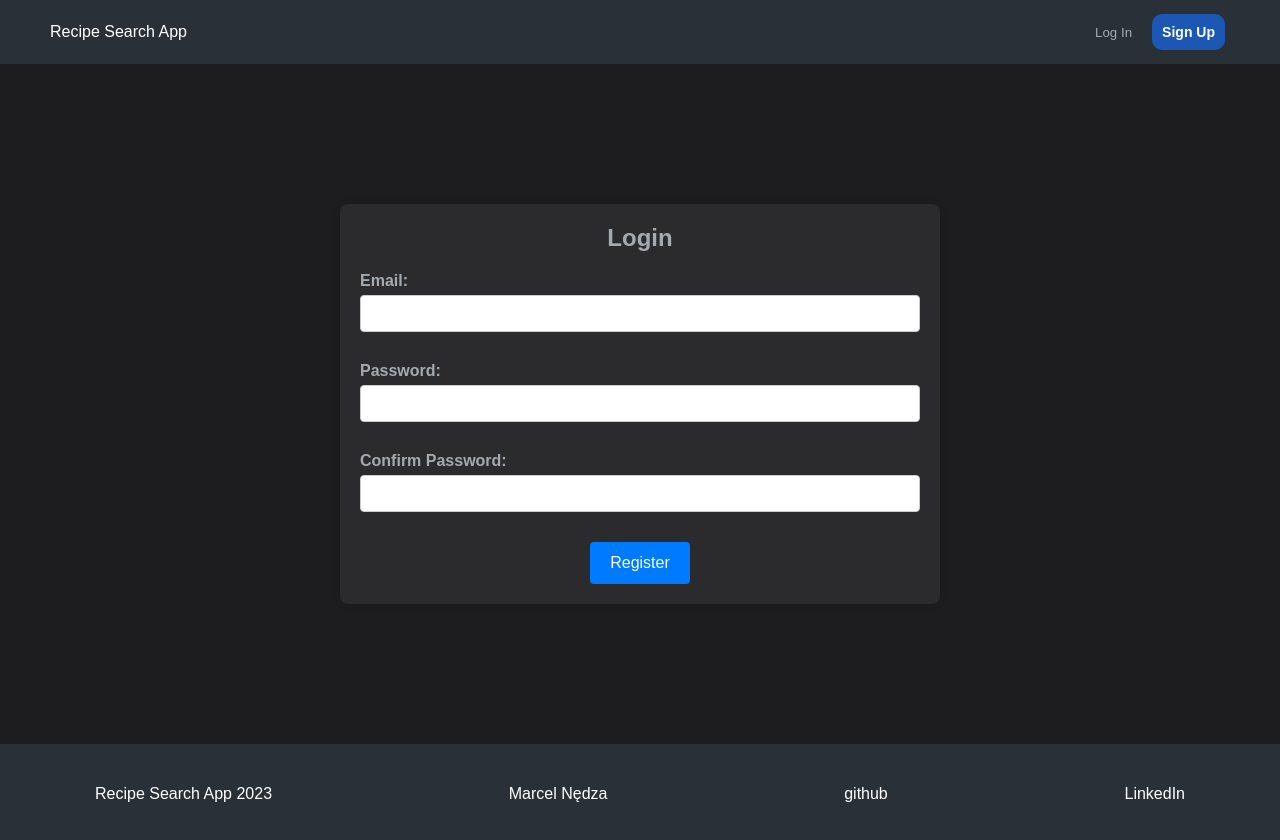
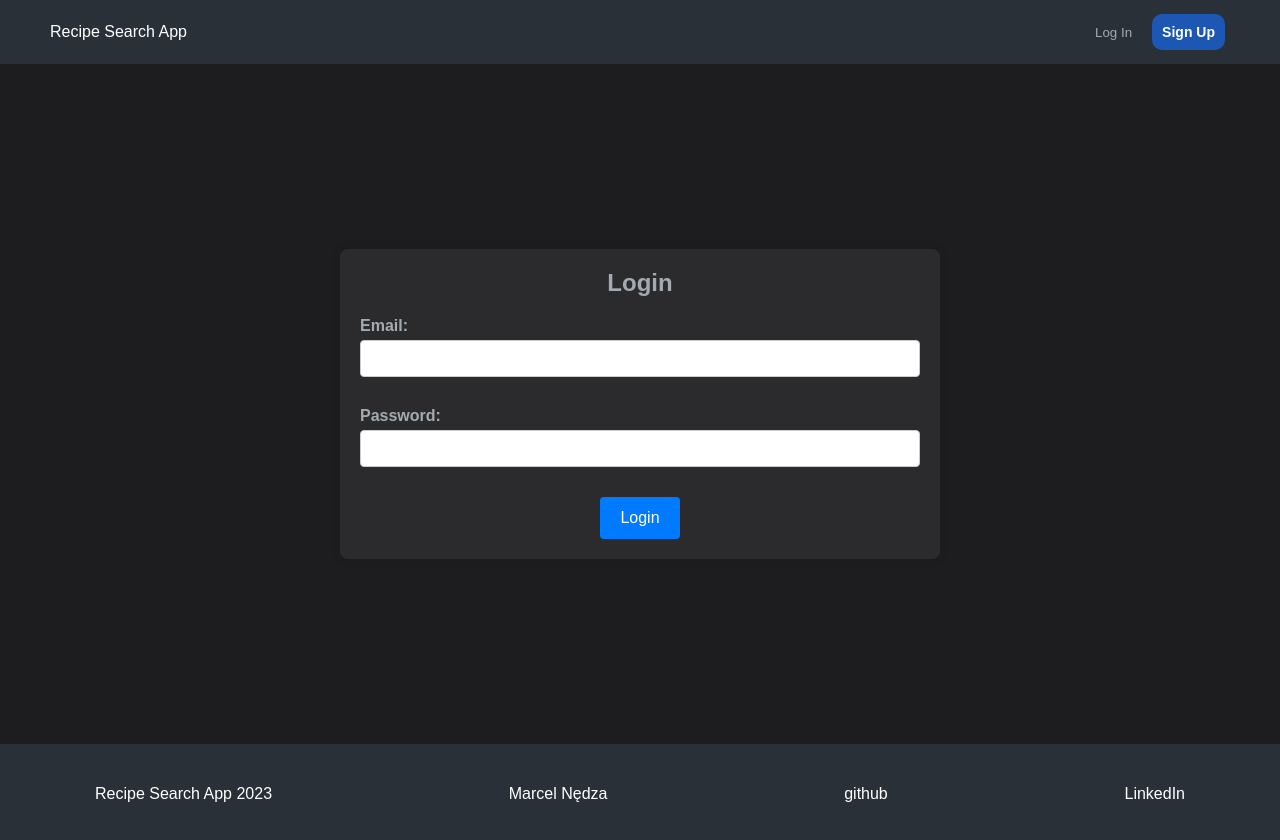
Before and after one commit to mnedza/RecipeSearcher, a React (Create React App) app in the folder frontend/: page / in a window 1280 px wide. Both pictures are taken after a click on the button "Log In". Shown: the top 840 px of the page. Built offline with nearby package versions, Linux system fonts and the light colour scheme.

Commit message:
Showing Login, Registration and Main components depending on the conditions met

```diff
--- a/frontend/src/App.js
+++ b/frontend/src/App.js
@@ -1,4 +1,4 @@
-// import { useState } from "react";
+import { useState } from "react";
 import Header from "./components/Header/Header";
 import Main from "./components/Main/Main";
 import Footer from "./components/Footer/Footer";
@@ -110,13 +110,30 @@ function App() {
   const recipes = INITIAL_RECIPES;
   const filters = INITIAL_FILTERS;
 
+  const [currentView, setCurrentView] = useState("Main");
+
+  const showRegistration = () => {
+    setCurrentView("Registration");
+  };
+
+  const showLogin = () => {
+    setCurrentView("Login");
+  };
+
+  const showMain = () => {
+    setCurrentView("Main");
+  };
+
   return (
     <>
-      <Header isLoggedIn={isLoggedIn} />
-      {/* <Registration /> */}
-    <Login />
-
-      {/* <Main recipes={recipes} filters={filters} /> */}
+      <Header
+        isLoggedIn={isLoggedIn}
+        showRegistration={showRegistration}
+        showLogin={showLogin}
+      />
+      {currentView === "Registration" && <Registration />}
+      {currentView === "Login" && <Login />}
+      {currentView === "Main" && <Main recipes={recipes} filters={filters} />}
       <Footer />
     </>
   );
--- a/frontend/src/components/Header/Header.js
+++ b/frontend/src/components/Header/Header.js
@@ -13,7 +13,12 @@ const Header = (props) => {
 
         <div className={styles.options}>
           {props.isLoggedIn && <OptionsWhenLoggedIn />}
-          {!props.isLoggedIn && <OptionsWhenLoggedOf />}
+          {!props.isLoggedIn && (
+            <OptionsWhenLoggedOf
+              showRegistration={props.showRegistration}
+              showLogin={props.showLogin}
+            />
+          )}
         </div>
       </div>
     </header>
--- a/frontend/src/components/Header/OptionsWhenLoggedOf.js
+++ b/frontend/src/components/Header/OptionsWhenLoggedOf.js
@@ -1,15 +1,20 @@
 import React from "react";
 import styles from "./Header.module.css";
 
-function OptionsWhenLoggedOf() {
+const OptionsWhenLoggedOf = (props) => {
   return (
     <>
-      <button className={styles.option}>Log In</button>
-      <button className={`${styles.option} ${styles["sign-up"]}`}>
+      <button className={styles.option} onClick={props.showLogin}>
+        Log In
+      </button>
+      <button
+        className={`${styles.option} ${styles["sign-up"]}`}
+        onClick={props.showRegistration}
+      >
         Sign Up
       </button>
     </>
   );
-}
+};
 
 export default OptionsWhenLoggedOf;
--- a/frontend/src/components/Login/Login.js
+++ b/frontend/src/components/Login/Login.js
@@ -1,5 +1,5 @@
 import React from "react";
-import styles from './Login.module.css';
+import styles from "./Login.module.css";
 
 const Login = () => {
   return (
@@ -7,19 +7,33 @@ const Login = () => {
       <div className={styles.container}>
         <h2 className={styles.h2}>Login</h2>
         <form>
-                <div className={styles['form-group']}>
-                    <label className={styles.label} htmlFor="email">Email:</label>
-                    <input className={styles.input} type="email" id="email" name="email" required />
+          <div className={styles["form-group"]}>
+            <label className={styles.label} htmlFor="email">
+              Email:
+            </label>
+            <input
+              className={styles.input}
+              type="email"
+              id="email"
+              name="email"
+              required
+            />
           </div>
-                <div className={styles['form-group']}>
-                    <label className={styles.label} htmlFor="password">Password:</label>
-                    <input className={styles.input} type="password" id="password" name="password" required />
+          <div className={styles["form-group"]}>
+            <label className={styles.label} htmlFor="password">
+              Password:
+            </label>
+            <input
+              className={styles.input}
+              type="password"
+              id="password"
+              name="password"
+              required
+            />
           </div>
-                <div className={styles['form-group']}>
-                    <label className={styles.label} htmlFor="confirm-password">Confirm Password:</label>
-                    <input className={styles.input} type="password" id="confirm-password" name="confirm-password" required />
-                </div>
-                <button className={styles.button} type="submit">Register</button>
+          <button className={styles.button} type="submit">
+            Login
+          </button>
         </form>
       </div>
     </div>
```
Also changed, not shown: frontend/src/components/Registration/Registration.js (+37 -11 lines). Lines whose indentation alone changed are shown as unchanged.
